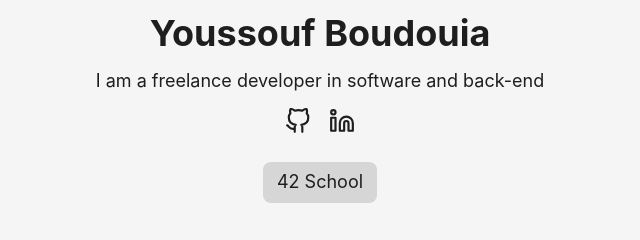
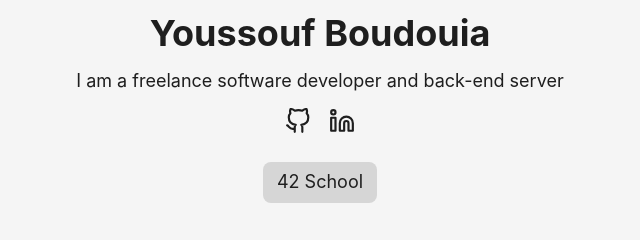
Before and after one commit to Youssouf-Boudouia/Youssouf-Boudouia.github.io, a plain HTML site: page index.html in a window 1280 px wide. Shown: the part 459-699 px from the top of the page, 320-960 px from the left. Drawn offline with Linux system fonts and the light colour scheme.

```diff
--- a/index.html
+++ b/index.html
@@ -139,7 +139,7 @@
         <img draggable="false" src="https://Youssouf-Boudouia.github.io/profil.png" alt="profile image" title=""
             height="320" width="320" />
         <h1>Youssouf Boudouia</h1>
-        <span>I am a freelance developer in software and back-end</span><div class="social-icons">
+        <span>I am a freelance software developer and back-end server</span><div class="social-icons">
     <a href="https://github.com/Youssouf-Boudouia/" target="_blank" rel="noopener noreferrer me" title="Github">
         <svg xmlns="http://www.w3.org/2000/svg" viewBox="0 0 24 24" fill="none" stroke="currentColor" stroke-width="2"
     stroke-linecap="round" stroke-linejoin="round">
```
Also changed, not shown: 42/index.html (+1 -0 lines).
